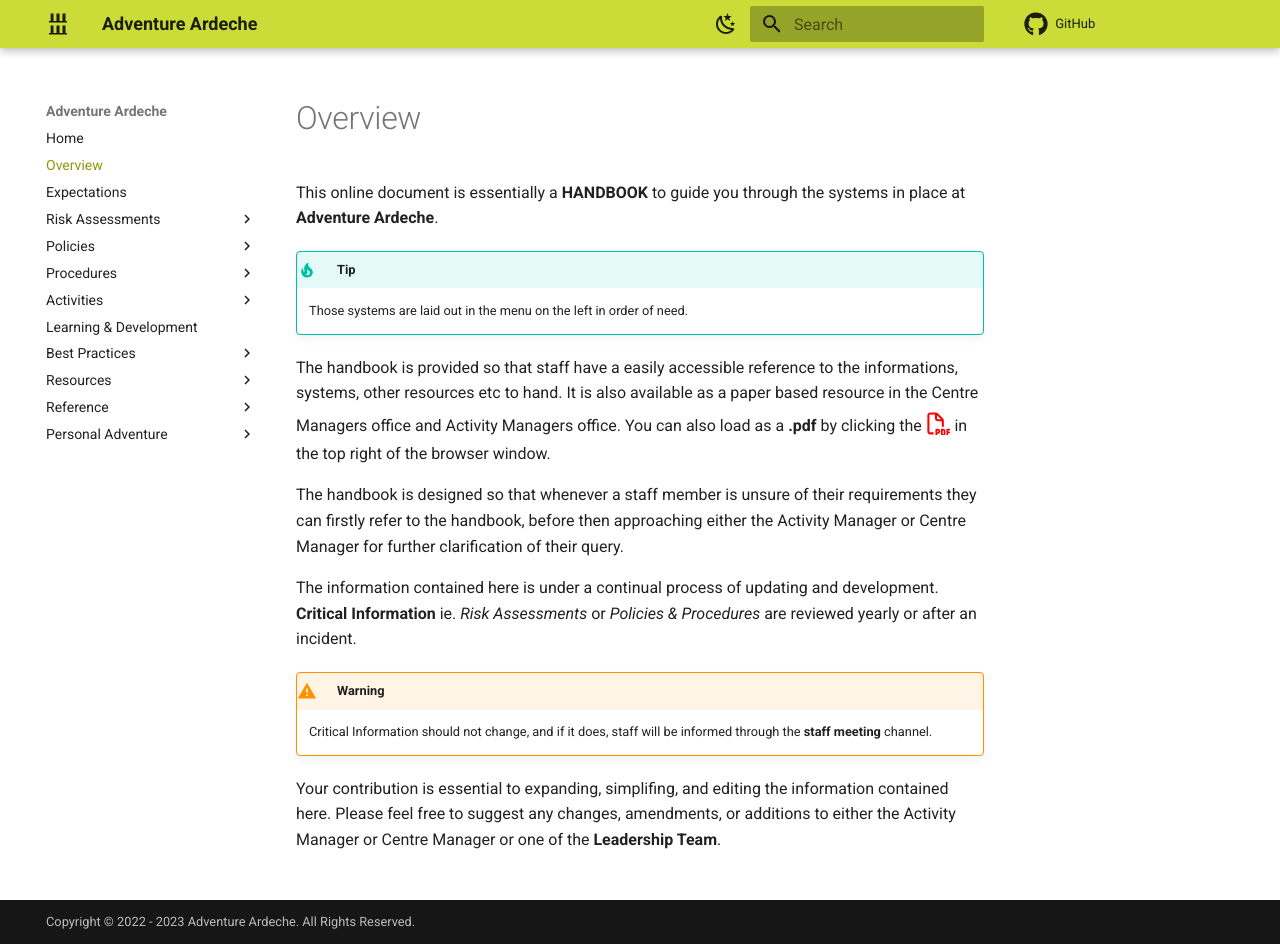
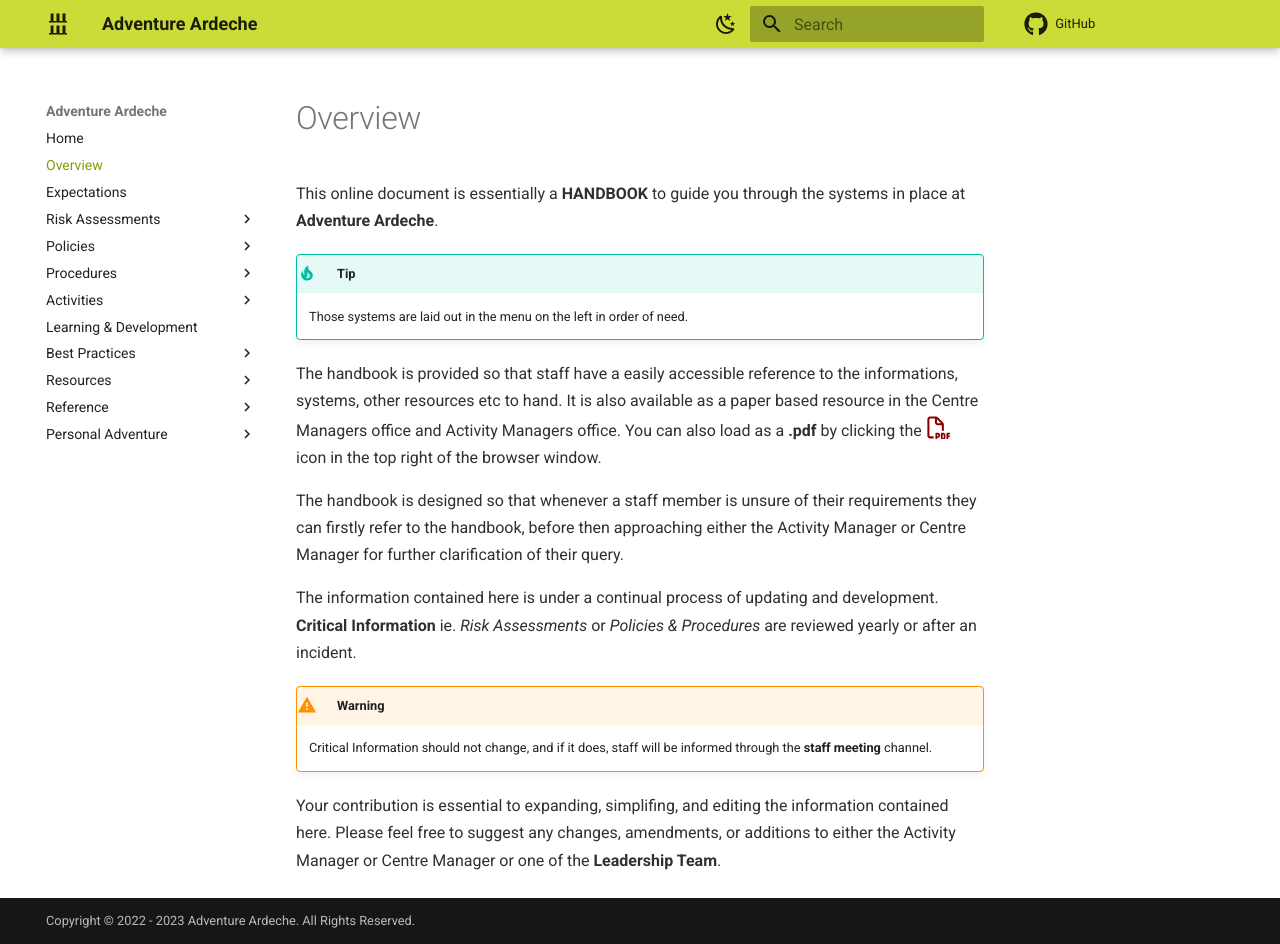
Before and after one commit to Matt-Adventure-Ardeche/staffhandbook, an MkDocs documentation site: the page built from docs/overview.md, in a window 1280 px wide and 944 px high. Built offline with MkDocs 1.6.1 and Material for MkDocs 9.7.7, drawn with Linux system fonts in a browser that asks for light colours; comment, search, counter and statistics services are not loaded.

Commit message:
pdf icon

```diff
--- a/docs/assets/css/extra.css
+++ b/docs/assets/css/extra.css
@@ -1,3 +1,9 @@
+/* Styles Overides */
+.md-typeset {
+    line-height: 1.7 !important;
+    color: rgb(48, 48, 48) !important;
+}
+
 .md-typeset :is(.tip, .hint, .important)> :is(.admonition-title, summary),
 .md-typeset :is(.note)> :is(.admonition-title, summary),
 .md-typeset :is(.info,
@@ -32,3 +38,13 @@
 .md-typeset :is(.abstract)> :is(.admonition-title, summary)::before {
     left: 0 !important;
 }
+
+/* icons */
+.md-typeset :is(.emojione, .twemoji, .gemoji) {
+    vertical-align: text-bottom !important;
+}
+
+.pdf {
+    color: darkred;
+    font-size: 1.1rem;
+}
--- a/docs/overview.md
+++ b/docs/overview.md
@@ -6,7 +6,7 @@ This online document is essentially a **HANDBOOK** to guide you through the syst
 
     Those systems are laid out in the menu on the left in order of need.
 
-The handbook is provided so that staff have a easily accessible reference to the informations, systems, other resources etc to hand. It is also available as a paper based resource in the Centre Managers office and Activity Managers office. You can also load as a **.pdf** by clicking the <span style="font-size: 1.1rem; color:red">:fontawesome-regular-file-pdf:</span> in the top right of the browser window.
+The handbook is provided so that staff have a easily accessible reference to the informations, systems, other resources etc to hand. It is also available as a paper based resource in the Centre Managers office and Activity Managers office. You can also load as a **.pdf** by clicking the :fontawesome-regular-file-pdf:{ .pdf } icon in the top right of the browser window.
 
 The handbook is designed so that whenever a staff member is unsure of their requirements they can firstly refer to the handbook, before then approaching either the Activity Manager or Centre Manager for further clarification of their query.
 
```
Also changed, not shown: docs/policies/riskmitigation.md (+1 -1 lines), docs/resources/resources.md (+1 -1 lines).
